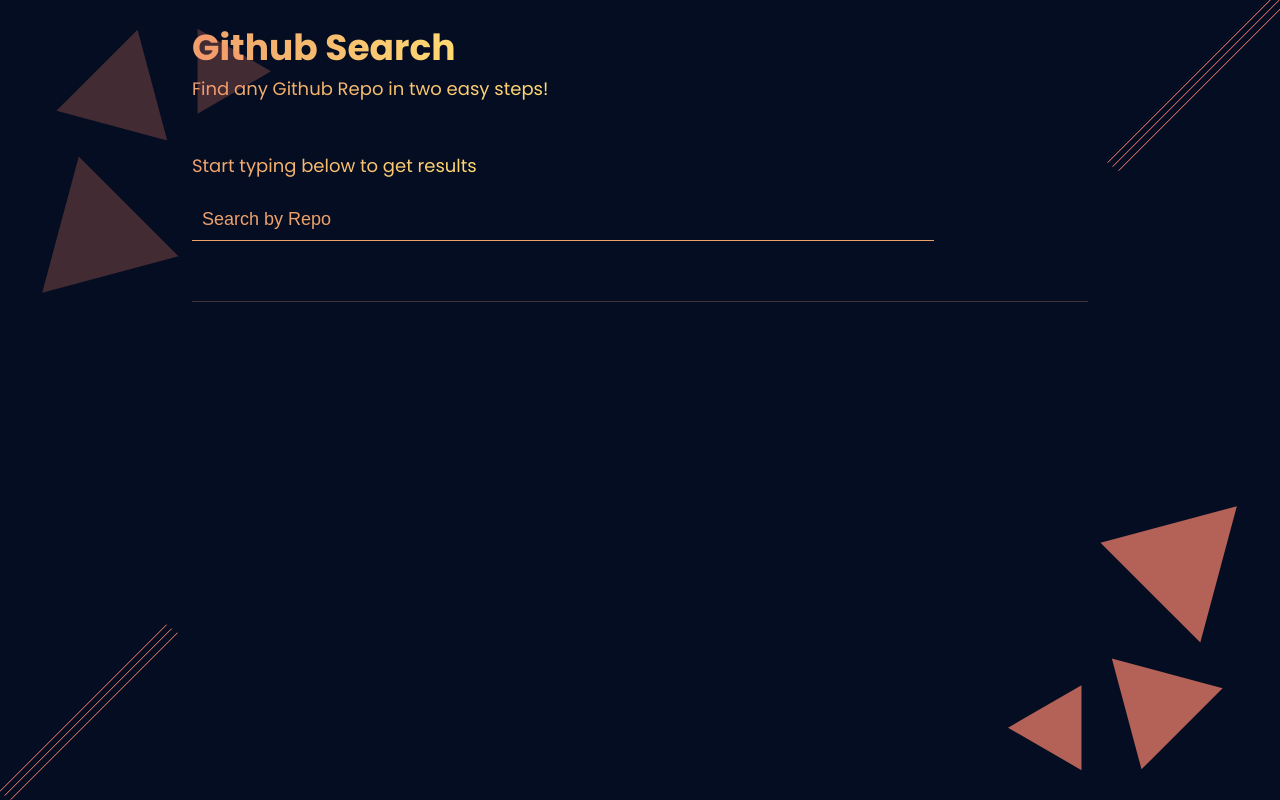
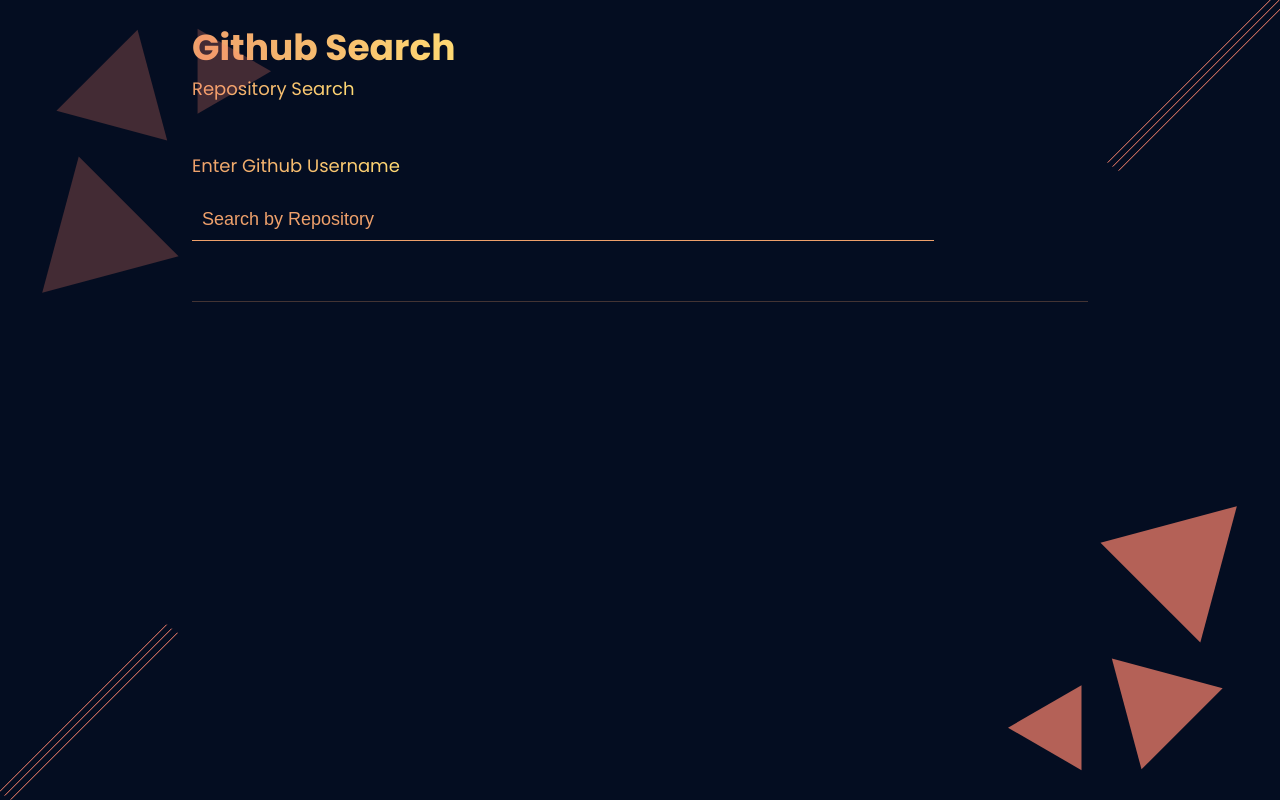
Before and after one commit to Davine-94/Githubsearch-IP, an Angular app: page /repos in a window 1280 px wide. Built offline with nearby package versions, Linux system fonts and the light colour scheme.

Commit message:
Made changes on the repo component

```diff
--- a/src/app/repos/repos.component.html
+++ b/src/app/repos/repos.component.html
@@ -1,12 +1,12 @@
 <div class="main">
   <div class="logo">
     <p id="heading" class="gradient-text" >Github Search</p> <br>
-    <p id="sub-heading" class="gradient-text">Find any Github Repo in two easy steps!</p>
+    <p id="sub-heading" class="gradient-text">Repository Search</p>
   </div>
-  <p id="sub-heading" class="gradient-text">Start typing below to get results</p>
+  <p id="sub-heading" class="gradient-text">Enter Github Username</p>
   <form>
     <div class="mb-3">
-      <input type="email" class="form-control" placeholder="Search by Repo" [(ngModel)] = "repoName" name="repoName" (keyup)='searchRepo()' autocomplete="off">
+      <input type="email" class="form-control" placeholder="Search by Repository" [(ngModel)] = "repoName" name="repoName" (keyup)='searchRepo()' autocomplete="off">
     </div>
     <div class="list"></div>
     <ul>
```
